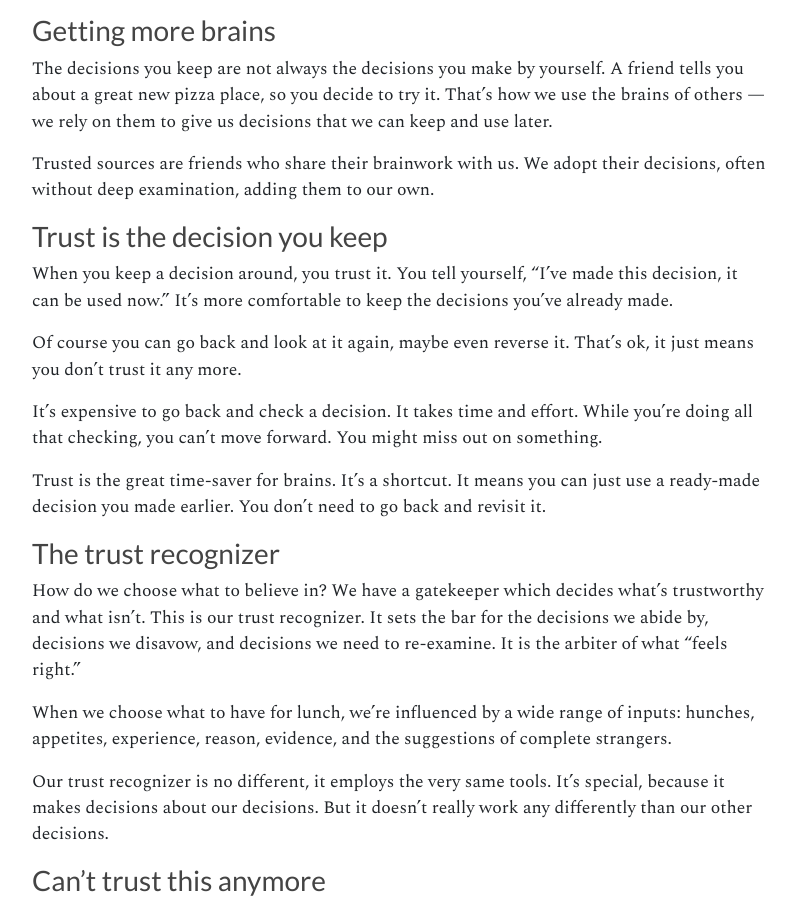
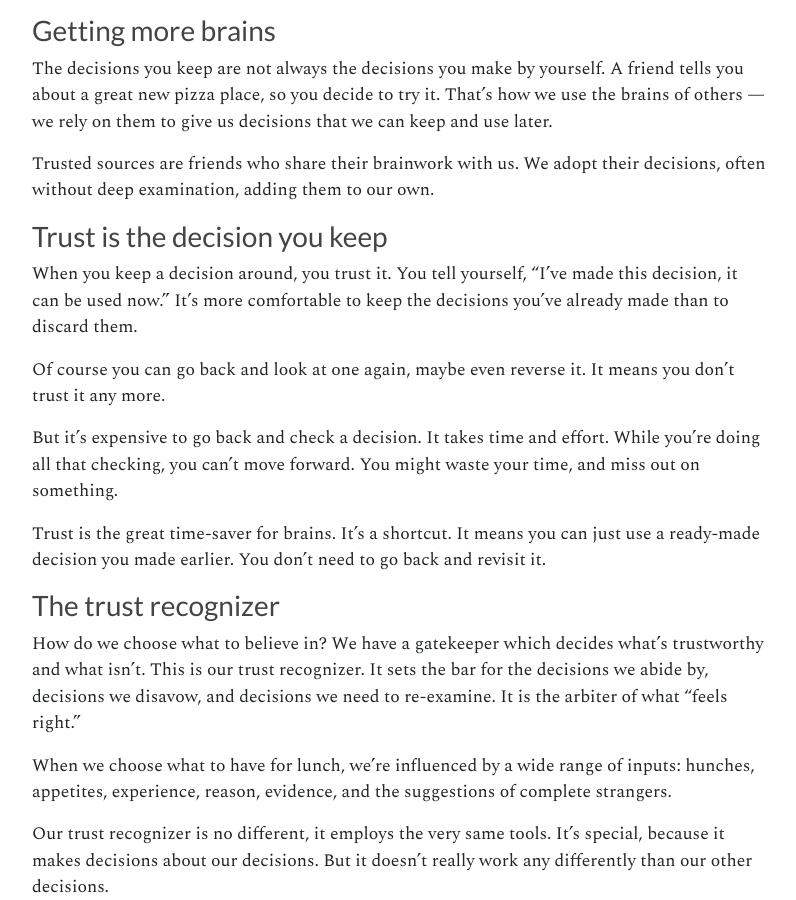
Before and after one commit to straz/artificialtrust, a Jekyll site: the page built from _articles/decisions.md, in a window 1280 px wide and 900 px high, scrolled down 591 px. Shown: the whole window, without its empty margins (145-941 px from the left). Built offline with Jekyll 4.4.1, drawn with Linux system fonts in a browser that asks for light colours; nearby versions of some CDN libraries.

Commit message:
waste time

```diff
--- a/_articles/decisions.md
+++ b/_articles/decisions.md
@@ -36,14 +36,14 @@ our own.
 
 When you keep a decision around, you trust it. You tell yourself,
 "I've made this decision, it can be used now." It's more comfortable
-to keep the decisions you've already made.
+to keep the decisions you've already made than to discard them.
 
-Of course you can go back and look at it again, maybe even reverse
-it. That's ok, it just means you don't trust it any more.
+Of course you can go back and look at one again, maybe even reverse
+it. It means you don't trust it any more.
 
-It's expensive to go back and check a decision. It takes time and
+But it's expensive to go back and check a decision. It takes time and
 effort. While you're doing all that checking, you can't move
-forward. You might miss out on something.
+forward. You might waste your time, and miss out on something.
 
 Trust is the great time-saver for brains. It's a shortcut. It means
 you can just use a ready-made decision you made earlier. You don't
```
